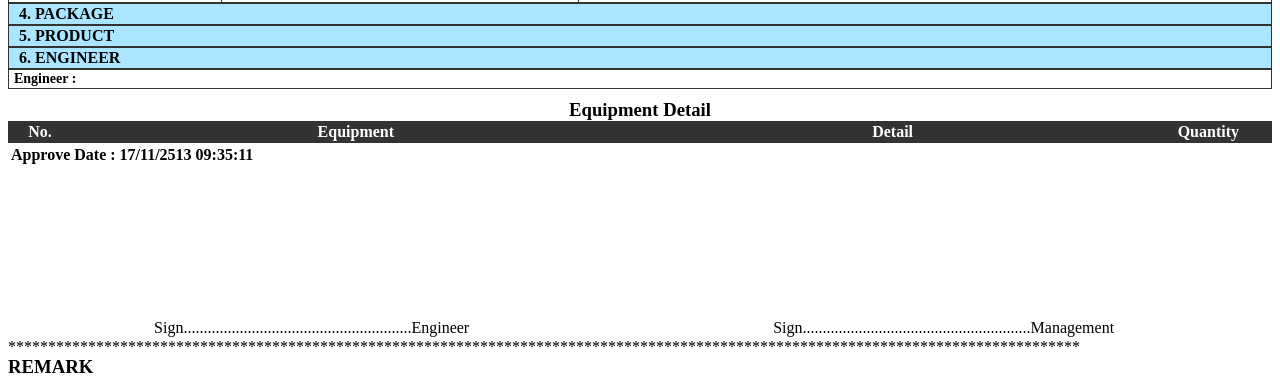
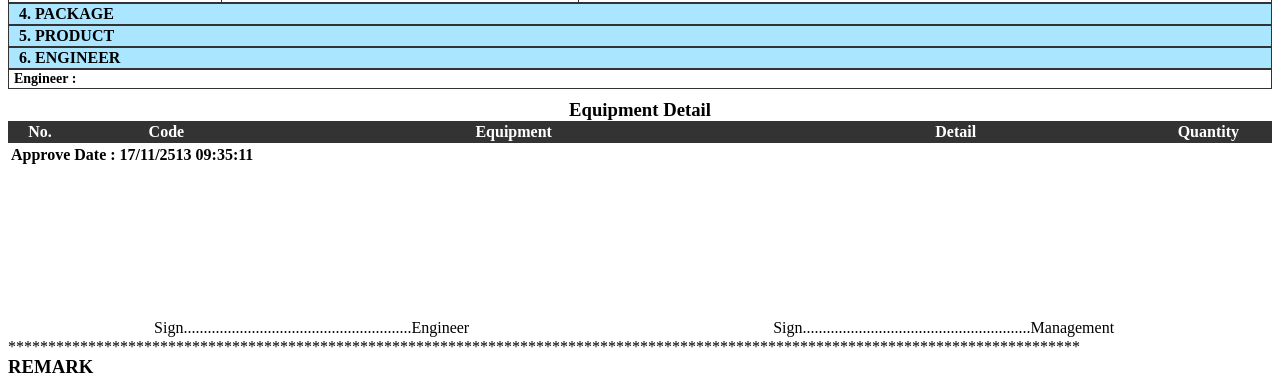
Before and after one commit to nattakit2023/Support, a CodeIgniter app: the page made by application/views/print/service_Job.php in a window 1280 px wide. Shown: the part 223-606 px from the top of the page. Run offline with CodeIgniter, Linux system fonts and the light colour scheme; data that the repository does not hold is empty.

Commit message:
update 17/11 9.35

```diff
--- a/application/views/print/service_Job.php
+++ b/application/views/print/service_Job.php
@@ -420,9 +420,11 @@
 
                     <th style="width: 5%; color:white;">No.</th>
 
-                    <th style="width: 45%; color:white;">Equipment</th>
+                    <th style="width: 15%;color:white;">Code</th>
 
-                    <th style="width: 40%; color:white;">Detail</th>
+                    <th style="width: 40%; color:white;">Equipment</th>
+
+                    <th style="width: 30%; color:white;">Detail</th>
 
                     <th style="width: 10%; color:white;">Quantity</th>
 
@@ -439,6 +441,8 @@
                     <tr>
 
                         <td style="text-align: center; padding:0px;"><?= ++$i; ?></td>
+
+                        <td style="text-align: center; padding:0px;"><?= $item->code ?></td>
 
                         <td>
 
```
